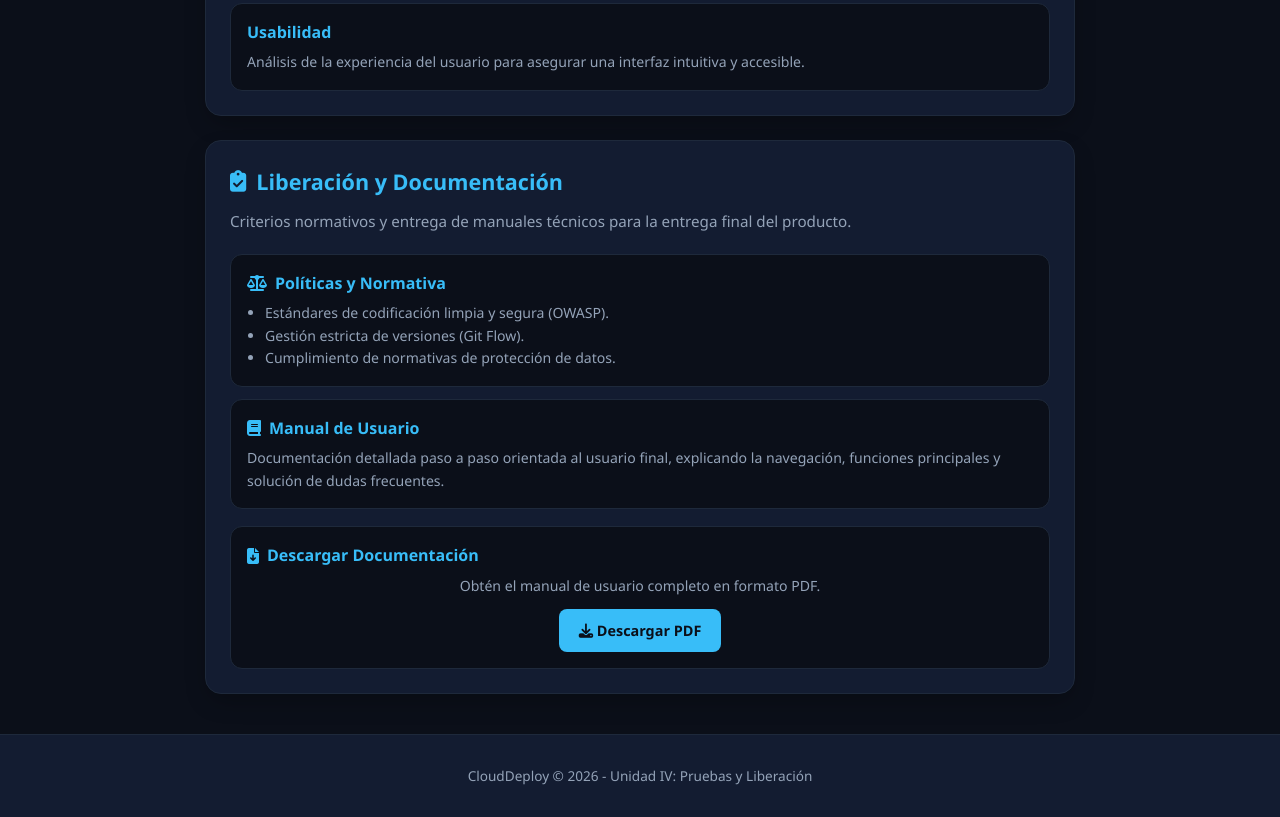
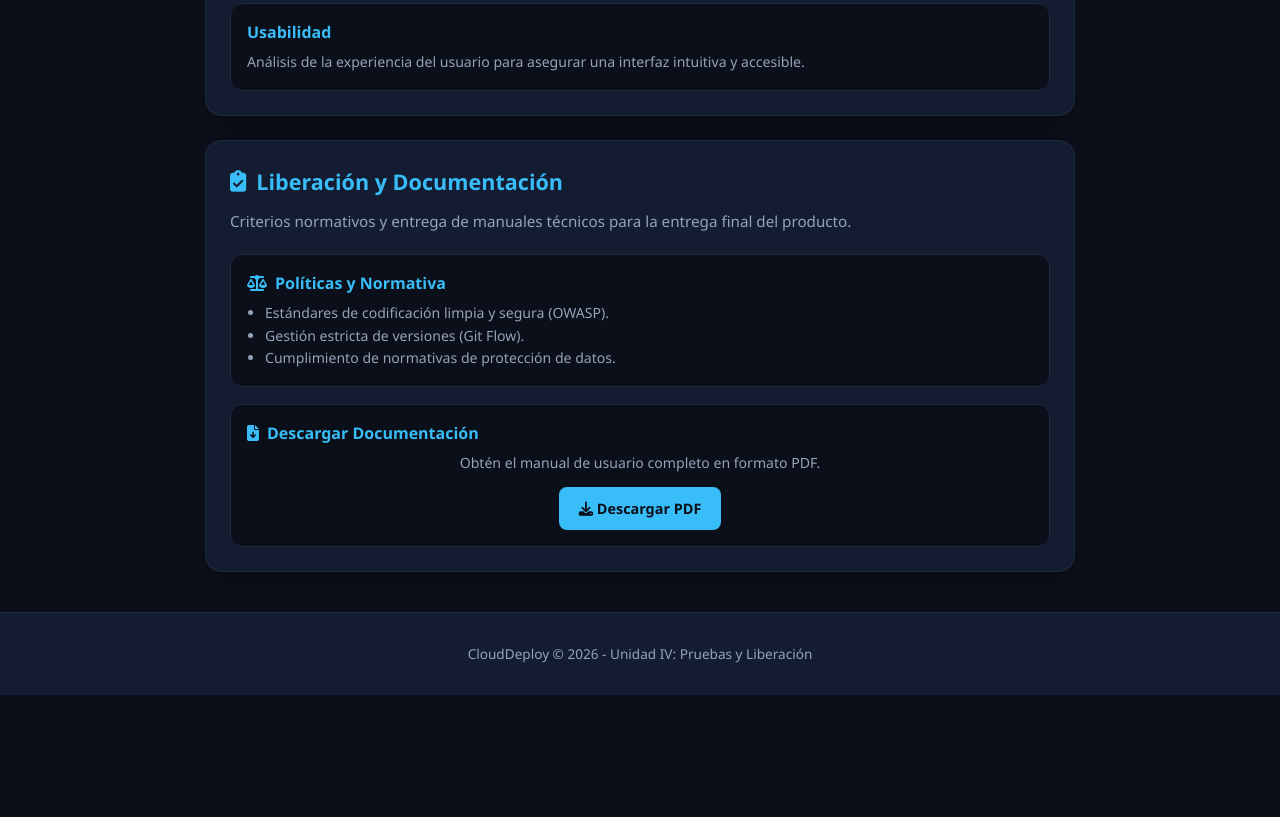
Before and after one commit to Odiiseo0/CloudDeploy, a plain HTML site: page index.html in a window 1280 px wide. Shown: the part 2127-2944 px from the top of the page. After the commit the page ends 2822 px from the top, so only its background shows below. Drawn offline with Linux system fonts and the light colour scheme.

Commit message:
Update index.html

```diff
--- a/index.html
+++ b/index.html
@@ -379,10 +379,7 @@
                         <li>Cumplimiento de normativas de protección de datos.</li>
                     </ul>
                 </div>
-                <div class="sub-item">
-                    <h4><i class="fa-solid fa-book"></i> Manual de Usuario</h4>
-                    <p>Documentación detallada paso a paso orientada al usuario final, explicando la navegación, funciones principales y solución de dudas frecuentes.</p>
-                </div>
+
 
                 <!-- NUEVO BOTÓN INTEGRADO PARA DESCARGAR EL PDF -->
                 <div class="sub-item" style="text-align: center; margin-top: 5px;">
```
